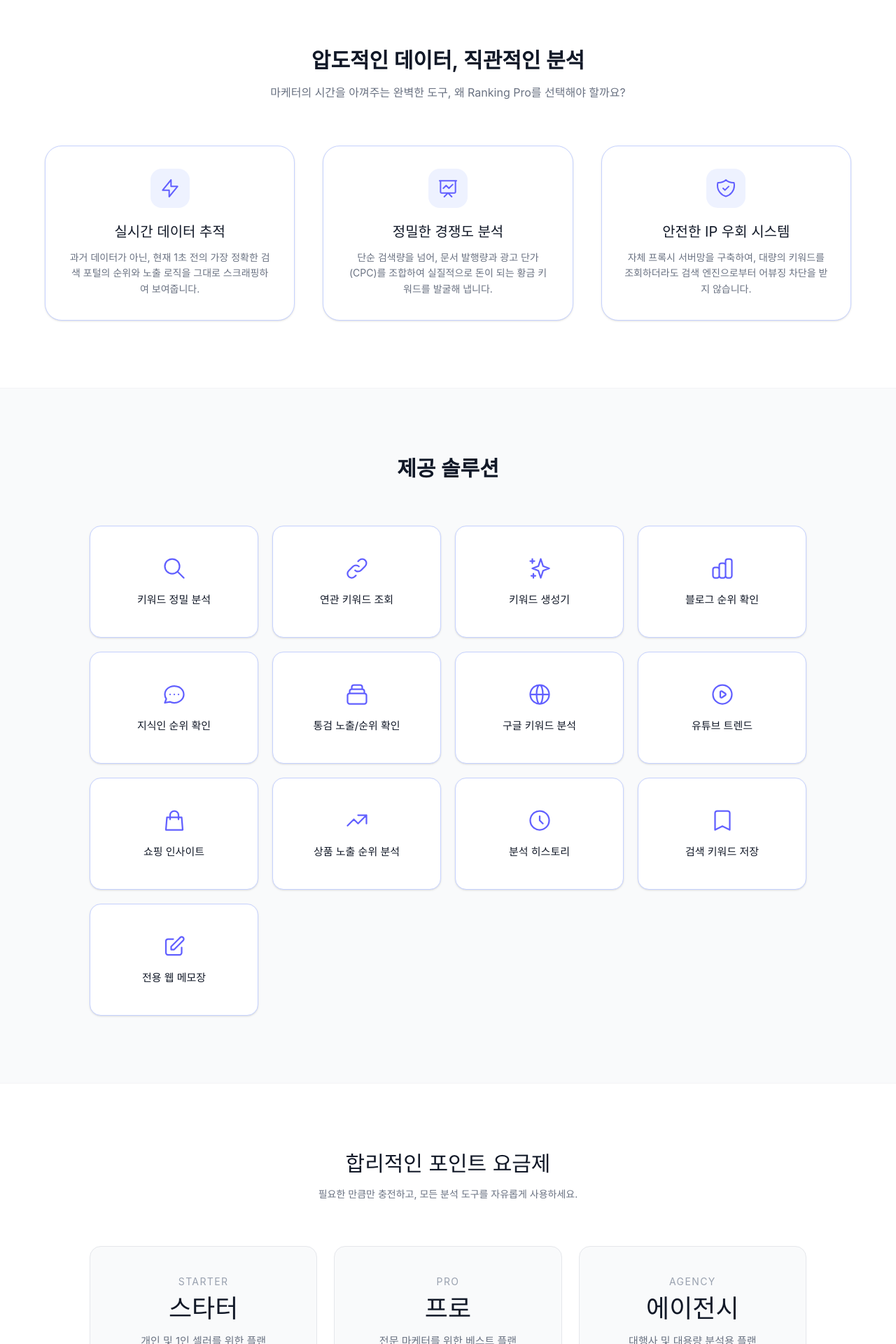
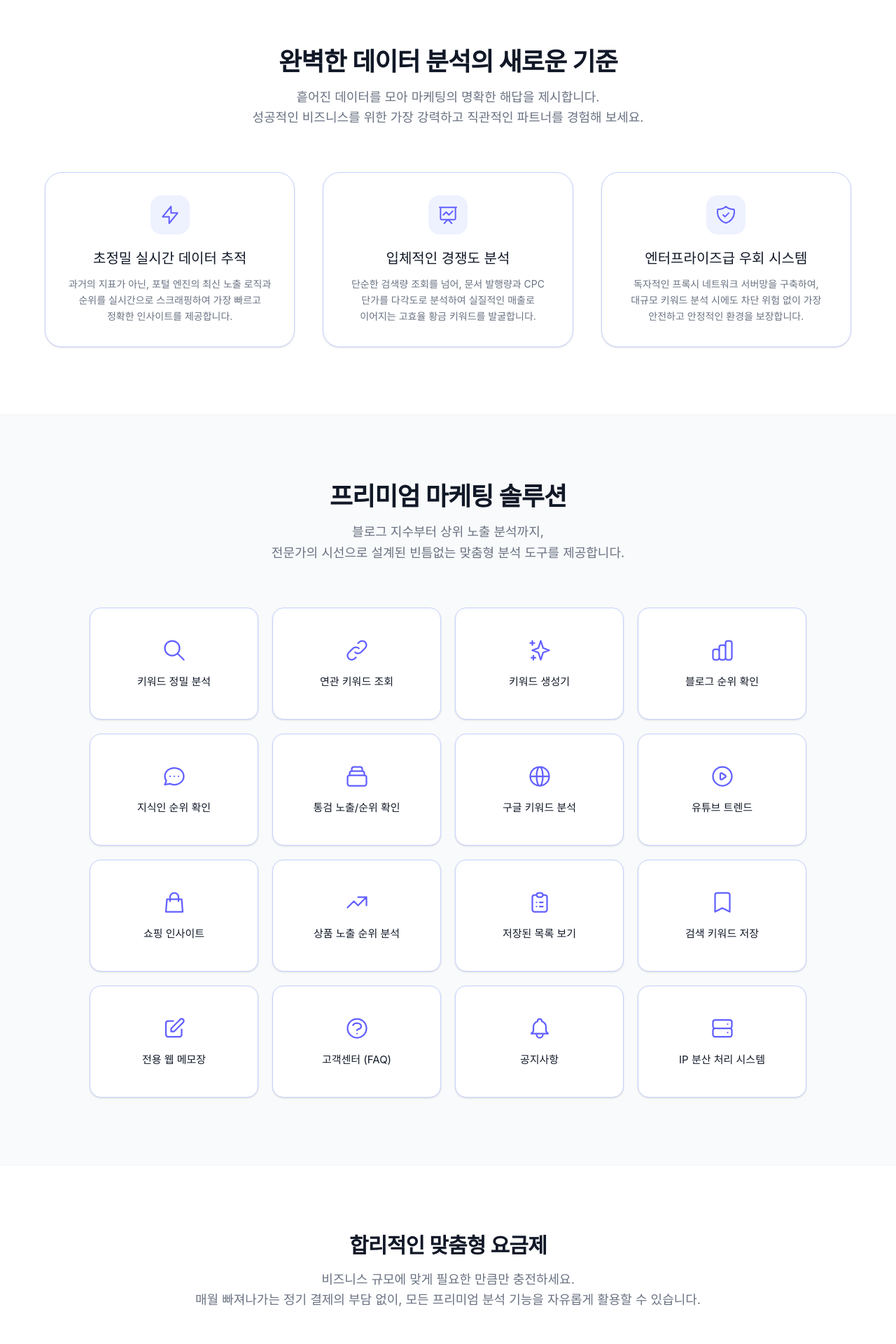
Before and after one commit to koreagogo-master/keyword-ranking, a Next.js app: page / in a window 1280 px wide. Shown: the part 680-2600 px from the top of the page at 70% size. Built offline with nearby package versions, Linux system fonts and the light colour scheme; no server answers; the database is empty.

Commit message:
메인 페이지 텍스트 수정

```diff
--- a/app/page.tsx
+++ b/app/page.tsx
@@ -81,8 +81,15 @@ export default function Home() {
       <section className="bg-white py-24 px-6 border-b border-gray-100">
         <div className="max-w-6xl mx-auto text-center">
           <FadeInUp>
-            <h2 className="text-3xl font-black text-gray-900 mb-4 font-title">압도적인 데이터, 직관적인 분석</h2>
-            <p className="text-gray-500 mb-16">마케터의 시간을 아껴주는 완벽한 도구, 왜 Ranking Pro를 선택해야 할까요?</p>
+            <div className="text-center px-4">
+              <h2 className="text-3xl md:text-4xl font-black text-gray-900 mb-4 font-title tracking-tight">
+                완벽한 데이터 분석의 새로운 기준
+              </h2>
+              <p className="text-lg text-gray-500 mb-16 max-w-2xl mx-auto break-keep leading-relaxed">
+                흩어진 데이터를 모아 마케팅의 명확한 해답을 제시합니다.<br className="hidden md:block" />
+                성공적인 비즈니스를 위한 가장 강력하고 직관적인 파트너를 경험해 보세요.
+              </p>
+            </div>
           </FadeInUp>
 
           <FadeInUp delay={0.2}>
@@ -92,24 +99,30 @@ export default function Home() {
                 <div className="text-indigo-500 mb-5 bg-indigo-50 p-3 rounded-2xl">
                   <svg className="w-8 h-8" fill="none" stroke="currentColor" viewBox="0 0 24 24"><path strokeLinecap="round" strokeLinejoin="round" strokeWidth={1.5} d="M13 10V3L4 14h7v7l9-11h-7z" /></svg>
                 </div>
-                <h3 className="text-xl font-bold text-gray-800 mb-3">실시간 데이터 추적</h3>
-                <p className="text-gray-500 text-sm leading-relaxed">과거 데이터가 아닌, 현재 1초 전의 가장 정확한 검색 포털의 순위와 노출 로직을 그대로 스크래핑하여 보여줍니다.</p>
+                <h3 className="text-xl font-bold text-gray-800 mb-3">초정밀 실시간 데이터 추적</h3>
+                <p className="text-gray-500 text-sm leading-relaxed break-keep">
+                  과거의 지표가 아닌, 포털 엔진의 최신 노출 로직과 순위를 실시간으로 스크래핑하여 가장 빠르고 정확한 인사이트를 제공합니다.
+                </p>
               </div>
 
               <div className="bg-white p-8 rounded-3xl shadow-sm border border-indigo-200 flex flex-col items-center text-center">
                 <div className="text-indigo-500 mb-5 bg-indigo-50 p-3 rounded-2xl">
                   <svg className="w-8 h-8" fill="none" stroke="currentColor" viewBox="0 0 24 24"><path strokeLinecap="round" strokeLinejoin="round" strokeWidth={1.5} d="M7 12l3-3 3 3 4-4M8 21l4-4 4 4M3 4h18M4 4h16v12a1 1 0 01-1 1H5a1 1 0 01-1-1V4z" /></svg>
                 </div>
-                <h3 className="text-xl font-bold text-gray-800 mb-3">정밀한 경쟁도 분석</h3>
-                <p className="text-gray-500 text-sm leading-relaxed">단순 검색량을 넘어, 문서 발행량과 광고 단가(CPC)를 조합하여 실질적으로 돈이 되는 황금 키워드를 발굴해 냅니다.</p>
+                <h3 className="text-xl font-bold text-gray-800 mb-3">입체적인 경쟁도 분석</h3>
+                <p className="text-gray-500 text-sm leading-relaxed break-keep">
+                  단순한 검색량 조회를 넘어, 문서 발행량과 CPC 단가를 다각도로 분석하여 실질적인 매출로 이어지는 고효율 황금 키워드를 발굴합니다.
+                </p>
               </div>
 
               <div className="bg-white p-8 rounded-3xl shadow-sm border border-indigo-200 flex flex-col items-center text-center">
                 <div className="text-indigo-500 mb-5 bg-indigo-50 p-3 rounded-2xl">
                   <svg className="w-8 h-8" fill="none" stroke="currentColor" viewBox="0 0 24 24"><path strokeLinecap="round" strokeLinejoin="round" strokeWidth={1.5} d="M9 12l2 2 4-4m5.618-4.016A11.955 11.955 0 0112 2.944a11.955 11.955 0 01-8.618 3.04A12.02 12.02 0 003 9c0 5.591 3.824 10.29 9 11.622 5.176-1.332 9-6.03 9-11.622 0-1.042-.133-2.052-.382-3.016z" /></svg>
                 </div>
-                <h3 className="text-xl font-bold text-gray-800 mb-3">안전한 IP 우회 시스템</h3>
-                <p className="text-gray-500 text-sm leading-relaxed">자체 프록시 서버망을 구축하여, 대량의 키워드를 조회하더라도 검색 엔진으로부터 어뷰징 차단을 받지 않습니다.</p>
+                <h3 className="text-xl font-bold text-gray-800 mb-3">엔터프라이즈급 우회 시스템</h3>
+                <p className="text-gray-500 text-sm leading-relaxed break-keep">
+                  독자적인 프록시 네트워크 서버망을 구축하여, 대규모 키워드 분석 시에도 차단 위험 없이 가장 안전하고 안정적인 환경을 보장합니다.
+                </p>
               </div>
             </div>
           </FadeInUp>
@@ -120,8 +133,14 @@ export default function Home() {
       <section className="bg-gray-50 py-24 px-6 border-b border-gray-100">
         <div className="max-w-5xl mx-auto">
           <FadeInUp>
-            <div className="text-center mb-16">
-              <h2 className="text-3xl font-black text-gray-800 font-title">제공 솔루션</h2>
+            <div className="text-center px-4">
+              <h2 className="text-3xl md:text-4xl font-black text-gray-900 mb-4 font-title tracking-tight">
+                프리미엄 마케팅 솔루션
+              </h2>
+              <p className="text-lg text-gray-500 mb-16 max-w-2xl mx-auto break-keep leading-relaxed">
+                블로그 지수부터 상위 노출 분석까지,<br className="hidden md:block" />
+                전문가의 시선으로 설계된 빈틈없는 맞춤형 분석 도구를 제공합니다.
+              </p>
             </div>
           </FadeInUp>
 
@@ -210,13 +229,13 @@ export default function Home() {
                 <h3 className="text-[15px] font-bold text-gray-800 group-hover:text-indigo-700 transition-colors duration-300">상품 노출 순위 분석</h3>
               </Link>
 
-              {/* 박스 11 */}
-              <div className="group bg-white h-40 rounded-2xl border border-indigo-200 shadow-sm flex flex-col items-center justify-center transition-all duration-300 hover:-translate-y-2 hover:shadow-[0_10px_30px_-10px_rgba(79,70,229,0.25)] hover:border-indigo-400">
+              {/* 박스 11: 저장된 목록 보기 (기존 분석 히스토리) */}
+              <Link href="/saved-list" className="group bg-white h-40 rounded-2xl border border-indigo-200 shadow-sm flex flex-col items-center justify-center transition-all duration-300 hover:-translate-y-2 hover:shadow-[0_10px_30px_-10px_rgba(79,70,229,0.25)] hover:border-indigo-400 cursor-pointer">
                 <div className="text-indigo-500 mb-4 transition-transform duration-300 group-hover:-translate-y-1">
-                  <svg className="w-9 h-9" fill="none" stroke="currentColor" viewBox="0 0 24 24"><path strokeLinecap="round" strokeLinejoin="round" strokeWidth={1.5} d="M12 8v4l3 3m6-3a9 9 0 11-18 0 9 9 0 0118 0z" /></svg>
+                  <svg className="w-9 h-9" fill="none" stroke="currentColor" viewBox="0 0 24 24"><path strokeLinecap="round" strokeLinejoin="round" strokeWidth={1.5} d="M9 5H7a2 2 0 00-2 2v12a2 2 0 002 2h10a2 2 0 002-2V7a2 2 0 00-2-2h-2M9 5a2 2 0 002 2h2a2 2 0 002-2M9 5a2 2 0 012-2h2a2 2 0 012 2m-3 7h3m-3 4h3m-6-4h.01M9 16h.01" /></svg>
                 </div>
-                <h3 className="text-[15px] font-bold text-gray-800 group-hover:text-indigo-700 transition-colors duration-300">분석 히스토리</h3>
-              </div>
+                <h3 className="text-[15px] font-bold text-gray-800 group-hover:text-indigo-700 transition-colors duration-300">저장된 목록 보기</h3>
+              </Link>
 
               {/* 🚀 신규 박스 12: 검색 키워드 저장 */}
               <Link href="#" className="group bg-white h-40 rounded-2xl border border-indigo-200 shadow-sm flex flex-col items-center justify-center transition-all duration-300 hover:-translate-y-2 hover:shadow-[0_10px_30px_-10px_rgba(79,70,229,0.25)] hover:border-indigo-400 cursor-pointer">
@@ -234,15 +253,31 @@ export default function Home() {
                 <h3 className="text-[15px] font-bold text-gray-800 group-hover:text-indigo-700 transition-colors duration-300">전용 웹 메모장</h3>
               </Link>
 
-              {/* 박스 14: 사용자 설정 (임시 숨김 처리) */}
-              {/* <Link href="/settings" className="group bg-white h-40 rounded-2xl border border-indigo-200 shadow-sm flex flex-col items-center justify-center transition-all duration-300 hover:-translate-y-2 hover:shadow-[0_10px_30px_-10px_rgba(79,70,229,0.25)] hover:border-indigo-400 cursor-pointer">
+              {/* 🚀 신규 박스 14: 고객센터 (FAQ) */}
+              <Link href="/contact" className="group bg-white h-40 rounded-2xl border border-indigo-200 shadow-sm flex flex-col items-center justify-center transition-all duration-300 hover:-translate-y-2 hover:shadow-[0_10px_30px_-10px_rgba(79,70,229,0.25)] hover:border-indigo-400 cursor-pointer">
                 <div className="text-indigo-500 mb-4 transition-transform duration-300 group-hover:-translate-y-1">
-                  <svg className="w-9 h-9" fill="none" stroke="currentColor" viewBox="0 0 24 24"><path strokeLinecap="round" strokeLinejoin="round" strokeWidth={1.5} d="M10.325 4.317c.426-1.756 2.924-1.756 3.35 0a1.724 1.724 0 002.573 1.066c1.543-.94 3.31.826 2.37 2.37a1.724 1.724 0 001.065 2.572c1.756.426 1.756 2.924 0 3.35a1.724 1.724 0 00-1.066 2.573c.94 1.543-.826 3.31-2.37 2.37a1.724 1.724 0 00-2.572 1.065c-.426 1.756-2.924 1.756-3.35 0a1.724 1.724 0 00-2.573-1.066c-1.543.94-3.31-.826-2.37-2.37a1.724 1.724 0 00-1.065-2.572c-1.756-.426-1.756-2.924 0-3.35a1.724 1.724 0 001.066-2.573c-.94-1.543.826-3.31 2.37-2.37.996.608 2.296.07 2.572-1.065z" /><path strokeLinecap="round" strokeLinejoin="round" strokeWidth={1.5} d="M15 12a3 3 0 11-6 0 3 3 0 016 0z" /></svg>
+                  <svg className="w-9 h-9" fill="none" stroke="currentColor" viewBox="0 0 24 24"><path strokeLinecap="round" strokeLinejoin="round" strokeWidth={1.5} d="M8.228 9c.549-1.165 2.03-2 3.772-2 2.21 0 4 1.343 4 3 0 1.4-1.278 2.575-3.006 2.907-.542.104-.994.54-.994 1.093m0 3h.01M21 12a9 9 0 11-18 0 9 9 0 0118 0z" /></svg>
                 </div>
-                <h3 className="text-[15px] font-bold text-gray-800 group-hover:text-indigo-700 transition-colors duration-300">사용자 설정</h3>
+                <h3 className="text-[15px] font-bold text-gray-800 group-hover:text-indigo-700 transition-colors duration-300">고객센터 (FAQ)</h3>
               </Link>
-              */}
 
+              {/* 🚀 신규 박스 15: 공지사항 */}
+              <Link href="/notice" className="group bg-white h-40 rounded-2xl border border-indigo-200 shadow-sm flex flex-col items-center justify-center transition-all duration-300 hover:-translate-y-2 hover:shadow-[0_10px_30px_-10px_rgba(79,70,229,0.25)] hover:border-indigo-400 cursor-pointer">
+                <div className="text-indigo-500 mb-4 transition-transform duration-300 group-hover:-translate-y-1">
+                  <svg className="w-9 h-9" fill="none" stroke="currentColor" viewBox="0 0 24 24"><path strokeLinecap="round" strokeLinejoin="round" strokeWidth={1.5} d="M15 17h5l-1.405-1.405A2.032 2.032 0 0118 14.158V11a6.002 6.002 0 00-4-5.659V5a2 2 0 10-4 0v.341C7.67 6.165 6 8.388 6 11v3.159c0 .538-.214 1.055-.595 1.436L4 17h5m6 0v1a3 3 0 11-6 0v-1m6 0H9" /></svg>
+                </div>
+                <h3 className="text-[15px] font-bold text-gray-800 group-hover:text-indigo-700 transition-colors duration-300">공지사항</h3>
+              </Link>
+
+              {/* 🚀 신규 박스 16: 대규모 분산 처리 (기존: IP 자동 우회) */}
+              <Link href="#" className="group bg-white h-40 rounded-2xl border border-indigo-200 shadow-sm flex flex-col items-center justify-center transition-all duration-300 hover:-translate-y-2 hover:shadow-[0_10px_30px_-10px_rgba(79,70,229,0.25)] hover:border-indigo-400 cursor-pointer">
+                <div className="text-indigo-500 mb-4 transition-transform duration-300 group-hover:-translate-y-1">
+                  <svg className="w-9 h-9" fill="none" stroke="currentColor" viewBox="0 0 24 24">
+                    <path strokeLinecap="round" strokeLinejoin="round" strokeWidth={1.5} d="M5 12h14M5 12a2 2 0 01-2-2V6a2 2 0 012-2h14a2 2 0 012 2v4a2 2 0 01-2 2M5 12a2 2 0 00-2 2v4a2 2 0 002 2h14a2 2 0 002-2v-4a2 2 0 00-2-2m-2-4h.01M17 16h.01" />
+                  </svg>
+                </div>
+                <h3 className="text-[15px] font-bold text-gray-800 group-hover:text-indigo-700 transition-colors duration-300">IP 분산 처리 시스템</h3>
+              </Link>
             </div>
           </FadeInUp>
         </div>
@@ -252,9 +287,14 @@ export default function Home() {
       <section className="bg-white py-24 px-6 border-b border-gray-100">
         <div className="max-w-5xl mx-auto">
           <FadeInUp>
-            <div className="text-center mb-16">
-              <h2 className="text-3xl font-bold text-gray-800 font-title mb-4">합리적인 포인트 요금제</h2>
-              <p className="text-gray-500 text-sm font-medium">필요한 만큼만 충전하고, 모든 분석 도구를 자유롭게 사용하세요.</p>
+            <div className="text-center px-4">
+              <h2 className="text-3xl font-black text-gray-900 mb-4 font-title tracking-tight">
+                합리적인 맞춤형 요금제
+              </h2>
+              <p className="text-lg text-gray-500 mb-16 mx-auto leading-relaxed">
+                비즈니스 규모에 맞게 필요한 만큼만 충전하세요.<br />
+                매월 빠져나가는 정기 결제의 부담 없이, 모든 프리미엄 분석 기능을 자유롭게 활용할 수 있습니다.
+              </p>
             </div>
           </FadeInUp>
 
```
